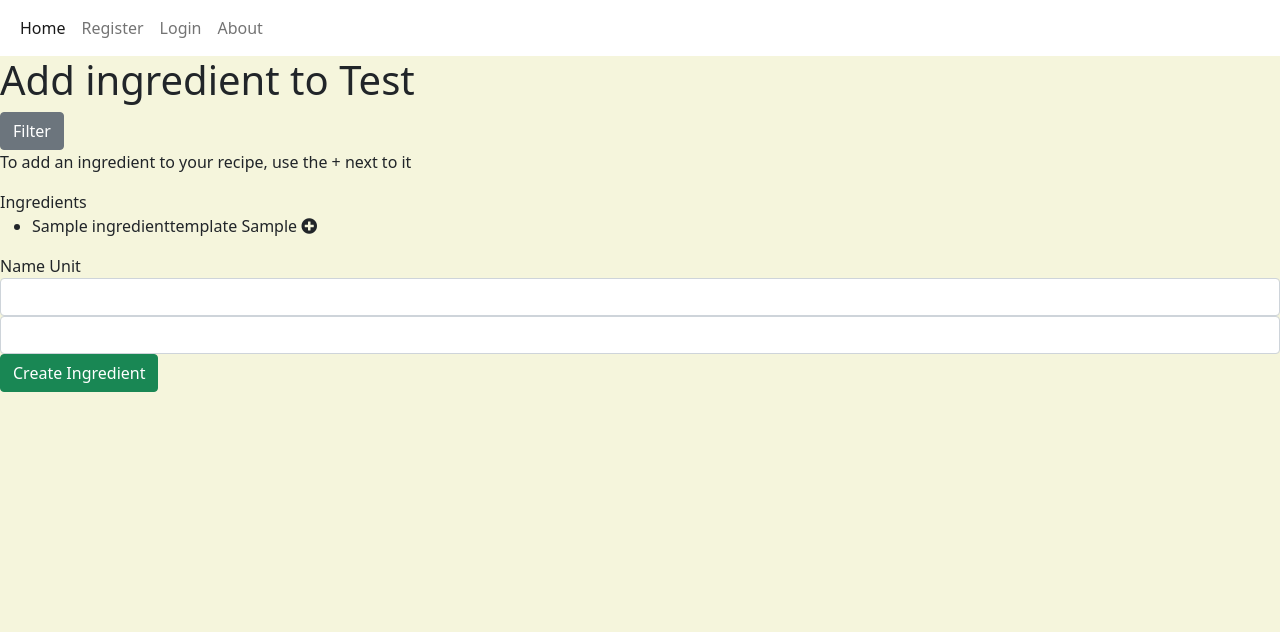
After one commit to oljung/portfolio-project-4, a Django app: page /ingredient_list/1/1 in a window 1280 px wide. The commit adds this page. Shown: the top 632 px of the page. Run offline with Django 4.2, Linux system fonts and the light colour scheme; data comes from the database, SQL or seed files in the repository; tables that the repository leaves empty hold one stand-in row (values such as "Sample post").

Commit message:
feat: add fucntionality for creating ingredient templates; create ingredient list view and template

```diff
--- a/Dinner_Wizard/urls.py
+++ b/Dinner_Wizard/urls.py
@@ -33,8 +33,13 @@ urlpatterns = [
         name='remove_ingredient'
     ),
     path(
-        'ingredient_list/<recipe_id>',
+        'ingredient_list/<recipe_id>/<plan_id>',
         views.IngredientTemplateList.as_view(),
         name='ingredient_list'
     ),
+    path(
+        'add-ingredient/<recipe_id>/<plan_id>',
+        views.add_ingredient,
+        name='add_ingredient'
+    ),
 ]
--- a/Dinner_Wizard/views.py
+++ b/Dinner_Wizard/views.py
@@ -17,7 +17,11 @@ from .models import (
     Category,
     ShoppingList
 )
-from .forms import PlanForm, RecipeForm
+from .forms import (
+    PlanForm,
+    RecipeForm,
+    IngredientTemplateForm,
+    IngredientForm)
 from .view_methods import (
     change_active_status,
     get_selected_categories,
@@ -272,6 +276,26 @@ def edit_recipe(request, recipe_id, plan_id):
     )
 
 
+def add_ingredient(request, recipe_id, plan_id):
+    """
+    Method used for adding ingredients to an ingredient list
+    in either a recipe or a shopping list
+    """
+    recipe = get_object_or_404(Recipe, id=recipe_id)
+    if request.method == 'POST':
+        ingredient_form = IngredientForm(data=request.POST)
+        if ingredient_form.is_valid():
+            ingredient = ingredient_form.save()
+            recipe.ingredients.add(ingredient)
+            recipe.save()
+            return HttpResponseRedirect(
+                reverse('edit_recipe', args=[recipe_id, plan_id])
+            )
+    return HttpResponseRedirect(
+        reverse('ingredient_list', args=[recipe_id, plan_id])
+    )
+
+
 def remove_ingredient_from_recipe(request, recipe_id):
     """
     Removes ingredients from recipe
@@ -309,15 +333,32 @@ class IngredientTemplateList(View):
     """
     Views the ingredient templates used to add ingredients to a recipe
     """
-    def get(self, request, recipe_id):
+    def get(self, request, recipe_id, plan_id):
+        """
+        Views a list of ingredient templates to use for adding ingredients
+        to a recipe
+        """
         recipe = get_object_or_404(Recipe, id=recipe_id)
-        templates = IngredientTemplate.objects.all()
+        ingredient_templates = IngredientTemplate.objects.all()
 
-        render(
+        return render(
             request,
             'ingredient_list.html',
             {
                 'recipe': recipe,
-                'templates': templates,
+                'ingredient_templates': ingredient_templates,
+                'plan_id': plan_id,
             }
             )
+
+    def post(self, request, recipe_id, plan_id):
+        """
+        post method is used to create new ingredient templates
+        """
+        template_form = IngredientTemplateForm(data=request.POST)
+        if template_form.is_valid():
+            template_form.save()
+
+        return HttpResponseRedirect(
+            reverse('ingredient_list', args=[recipe_id, plan_id])
+        )
--- /dev/null
+++ b/templates/ingredient_list.html
@@ -0,0 +1,84 @@
+{% extends "base.html" %}
+
+{% block content %}
+
+<div class="containter">
+    <h1>Add ingredient to {{ recipe }}</h1>
+
+    <button class="btn btn-secondary"
+        onclick="showFilterForm();"
+    >Filter</button>
+
+    <div class="hide" id="filter-form">
+        <p>Use this form to edit the ingredient list.</p>
+        <form action="{% url 'ingredient_list' recipe.id plan_id %}" method="GET">
+            <div class="form-group" id="div-id-name">
+                <label for="name">Name</label>
+                <div>
+                    <input type="text" aria-label="Name" name="name" class="form-control">
+                </div>
+            </div>
+            <button class="btn btn-primary" type="submit">Done</button>
+        </form>
+    </div>
+
+    {% if ingredient_templates %}
+
+    <p>To add an ingredient to your recipe, use the + next to it</p>
+    <label for="recipes">Ingredients</label>
+    <ul>
+        {% for ingredient_template in ingredient_templates.all %}
+            <li class="ingredient-template-list">
+                <span class="ingredient-template-item">{{ ingredient_template }}</span>
+                <span class="ingredient-template-item">{{ ingredient_template.unit }}</span>
+                <span class="add-ingredient"><i class="fas fa-plus-circle"></i></span>
+            </li>
+        {% endfor %}
+    </ul>
+
+    {% else %}
+    <p>No ingredients found for your filter choice</p>
+    {% endif %}
+
+    <form action="{% url 'ingredient_list' recipe.id plan_id %}" method="POST">
+        <div class="form-group" id="div-id-new-template">
+            <div>
+                <label for="template-name">Name</label>
+                <label for="template-unit">Unit</label>
+            </div>
+            <div>
+                <input type="text" aria-label="Name" name="name" class="form-control">
+                <input type="text" aria-label="Unit" name="unit" class="form-control">
+            </div>
+        </div>
+        {% csrf_token %}
+        <button type="submit" class="btn btn-success">Create Ingredient</button>
+    </form>
+</div>
+</div>
+
+<div class="ingredient-modal hide" id="ingredient-modal">
+    <form action="{% url 'add_ingredient' recipe.id plan_id %}" method="POST">
+        <div class="form-group" id="div-id-ingredient-name">
+            <label for="ingredient-name">Name</label>
+            <div>
+                <input type="text" aria-label="Name" name="name" id="ingredient-name" readonly class="form-control">
+            </div>
+        </div>
+        <div class="form-group" id="div-id-ingredient-name">
+            <label for="ingredient-quantity">Quantity</label>
+            <div>
+                <input type="number" step="0.5" aria-label="Quantity" name="quantity" id="ingredient-quantity" class="form-control">
+            </div>
+        </div>
+        <div class="form-group" id="div-id-ingredient-name">
+            <label for="ingredient-unit">Unit</label>
+            <div>
+                <input type="text" aria-label="Unit" name="unit" id="ingredient-unit" readonly class="form-control">
+            </div>
+        </div>
+        <button type="submit" class="btn btn-success">Add Ingredient</button>
+    </form>
+</div>
+
+{% endblock content %}
--- a/templates/recipe_details.html
+++ b/templates/recipe_details.html
@@ -86,7 +86,7 @@
                 </select>
             </div>
             <div class="col-md-2">
-                <a href="{% url 'ingredient_list' recipe.id %}" class="btn btn-success">Add Ingredient</a>
+                <a href="{% url 'ingredient_list' recipe.id plan_id %}" class="btn btn-success">Add Ingredient</a>
             </div>
         </div>
         {% csrf_token %}
```
Also changed, not shown: templates/plan_detail.html (+7 -2 lines).
